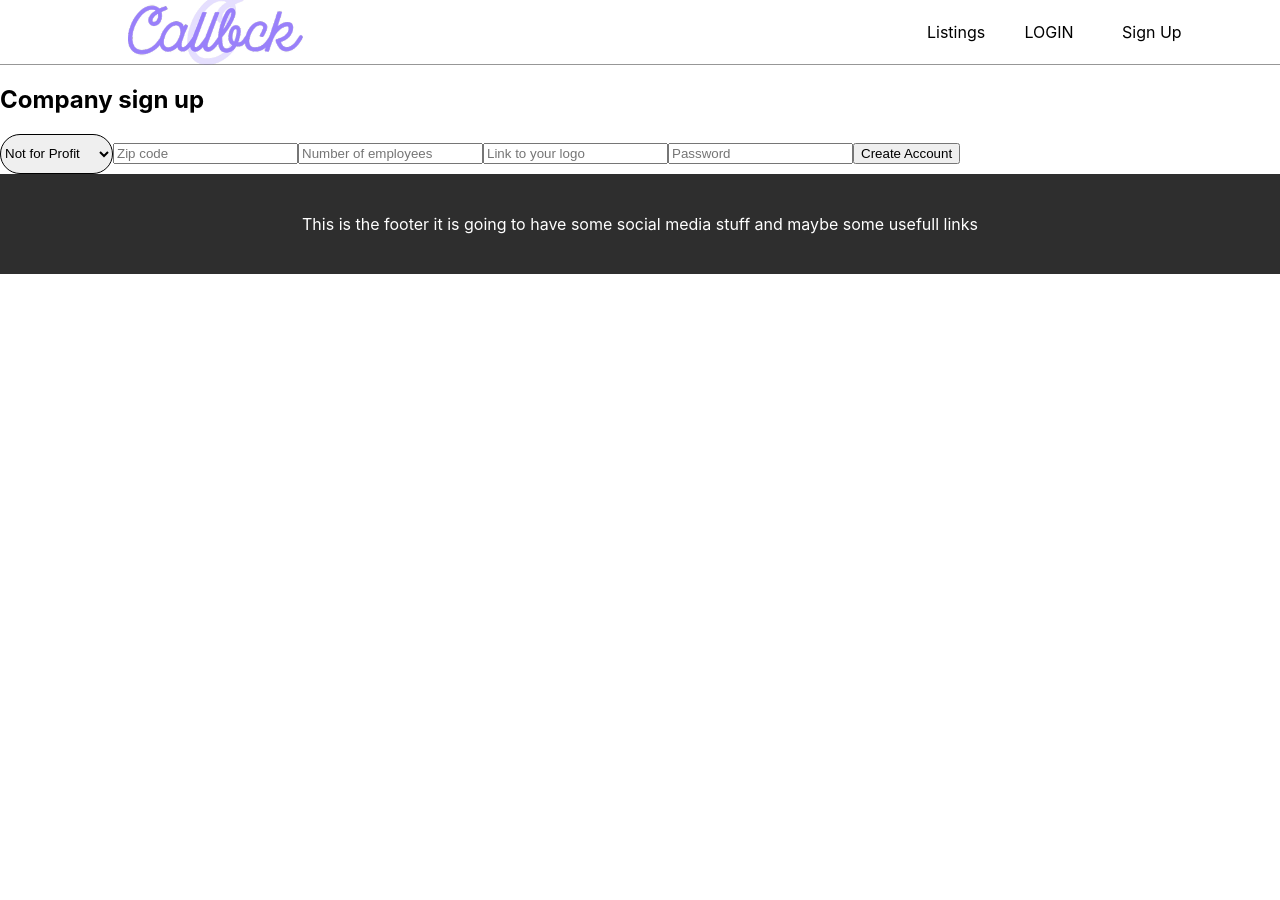
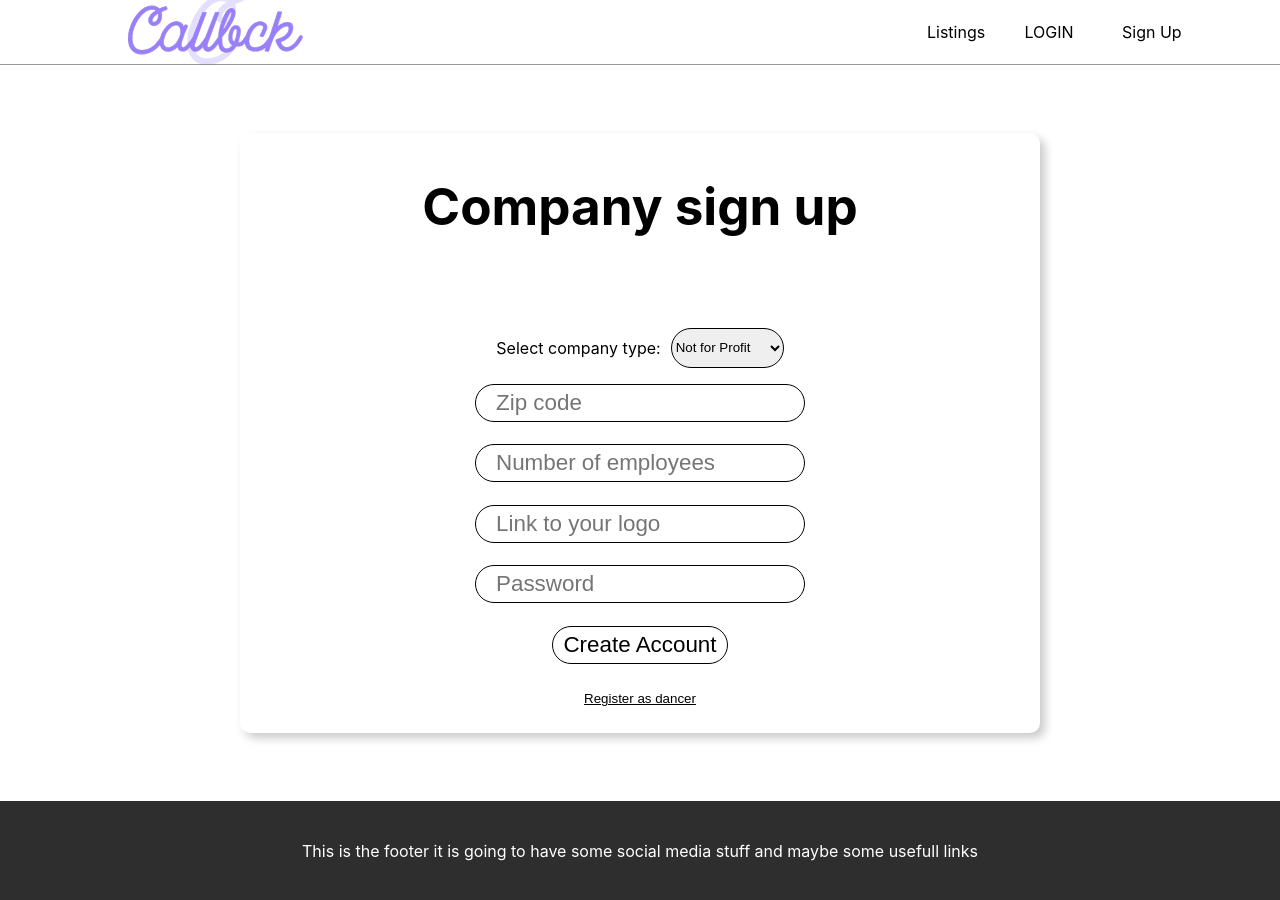
Before and after one commit to ItsAnyaS/Callbck, a React (Create React App) app in the folder client/: page /company/signup in a window 1280 px wide. Both pictures are taken after typing "Sample", "Sample", "name@example.com" into the empty fields and a click on the button "Next". Before the commit the page ends 800 px from the top, so only its background shows below. Built offline with nearby package versions, Linux system fonts and the light colour scheme; the HTML template or start-up script is replaced by a standard one.

Commit message:
added styling to auth page

```diff
--- a/client/src/components/CompanySignUp.js
+++ b/client/src/components/CompanySignUp.js
@@ -1,6 +1,7 @@
 import { useEffect, useState } from "react"
 import { useNavigate} from 'react-router-dom'
 import Cookies from 'js-cookie'
+import '../styles/Register.css'
 
 const CompanySignUp = () => {
     const navigate = useNavigate()
@@ -42,27 +43,31 @@ const CompanySignUp = () => {
     }
 
     return (
-    <main>
+    <main  id='signup-page'>
     <section>
         <h1>Company sign up</h1>
    { !isStepTwo && <form onSubmit={handleStepOne}>
         <input name='name' onChange={handleInput} required placeholder="Company name"/>
         <textarea name='bio' onChange={handleInput} required placeholder="Short bio describing your companies goals..."/>
         <input name='email' onChange={handleInput} required placeholder="Email" type={'email'}/>
-        <button>Next</button>
+        <button className="hover">Next <ion-icon name="arrow-forward-outline"></ion-icon></button>
     </form>}
    { isStepTwo && <form onSubmit={createNewCompany}>
+    <div>
+        <label>Select company type:</label>
         <select name='company_type' required placeholder="Company type" onChange={handleInput}>
         <option defaultChecked={true} disabled >---Select-one---</option>
         <option value={'not-for-profit'} >Not for Profit</option>
         <option value={'for-profit'}>For Profit</option>
         </select>
+    </div>
         <input name='location' minLength="5" maxLength="5" onChange={handleInput} type={'number'} required placeholder="Zip code"/>
         <input name='number_of_employees' onChange={handleInput} type={'number'} required placeholder="Number of employees"/>
         <input name='logo' onChange={handleInput} required placeholder="Link to your logo"/>
         <input name="password_digest" required type={'password'} placeholder="Password" onChange={handleInput} />
-        <button >Create Account</button>
+        <button className="hover">Create Account</button>
     </form>}
+    <button onClick={()=> {navigate('/dancer/signup')}}>Register as dancer</button>
     </section>
     </main>
     )
--- a/client/src/components/DancerSignUp.js
+++ b/client/src/components/DancerSignUp.js
@@ -53,22 +53,26 @@ const DancerSignUp = () => {
     <section>
         <h1>Dancer sign up</h1>
    { !isStepTwo && <form onSubmit={handleStepOne}>
-        <input name='first_name' onChange={handleInput} required placeholder="First name"/>
+        <input className="first_name_input" name='first_name' onChange={handleInput} required placeholder="First name"/>
         <input name='last_name' onChange={handleInput} required placeholder="Last name"/>
         <input name='email' onChange={handleInput} required placeholder="Email" type={'email'}/>
-        <button>Next</button>
+        <button className="hover">Next <ion-icon name="arrow-forward-outline"></ion-icon></button>
     </form>}
    { isStepTwo && <form onSubmit={createNewDancer}>
-        <select name='gender' required placeholder="Gender" onChange={handleInput}>
+    <div>
+       <label htmlFor="gender-drop-down">Choose gender:</label>
+       <select name='gender' id="gender-drop-down" required placeholder="Gender" onChange={handleInput}>
         <option defaultChecked={true} disabled >---Select-one---</option>
         <option value={'female'} >Female</option>
         <option value={'male'}>Male</option>
         <option value={'non-binary'}>Non-binary</option>
         </select>
+    </div>
         <input name='location' minLength="5" maxLength="5" onChange={handleInput} type={'number'} required placeholder="Zip code"/>
         <input name="password_digest" required type={'password'} placeholder="Password" onChange={handleInput} />
         <button >Create Account</button>
     </form>}
+        <button onClick={()=> {navigate('/company/signup')}}>Register as company</button>
     </section>
     </main>
     )
--- a/client/src/styles/Register.css
+++ b/client/src/styles/Register.css
@@ -5,9 +5,86 @@
     justify-content: center;
 }
 
+#signup-page div {
+    margin-bottom: 1em;
+    display: flex;
+    align-items: center;
+    gap: 10px;
+}
+
+
+#signup-page textarea {
+width: 70%;
+height: 150px;
+border-radius: 10px;
+margin-bottom: 2em;
+resize: none;
+}
+
+
 #signup-page section {
-border: 1px solid black;
+/* border: 1px solid black; */
+border: none;
+box-shadow: 5px 5px 10px rgba(0, 0, 0, 0.21);
+border-radius: 10px;
 min-width: 800px;
-width: 50%;
-aspect-ratio: 1.5/1;
+width: 40%;
+min-height: 600px;
+display: flex;
+align-items: center;
+flex-direction: column;
 }
+
+#signup-page section button {
+    background-color: transparent;
+    border: none;
+    text-decoration: underline;
+    margin-top: 2em;
+}
+
+#signup-page section h1 {
+    font-size: 3.2em;
+}
+
+#signup-page section form {
+margin-top: 3em;
+display: flex;
+flex-direction: column;
+width: 60%;
+align-items: center;
+justify-content: center;
+position: relative;
+}
+
+#signup-page section form input {
+    margin-bottom: 1em;
+    font-size: 1.4em;
+    border-radius: 26px;
+    border: 1px solid black;
+    padding: 5px 20px;
+    width: 60%;
+}
+
+#signup-page section form button {
+    font-size: 1.4em;
+    display: flex;
+    align-items: center;
+    gap: 5px;
+    padding: 5px 10px;
+    border-radius: 26px;
+    border: 1px solid black;
+    background-color: transparent;
+    text-decoration: none;
+    margin: 0;
+}
+
+/* #signup-page label {
+    color: black;
+    position: absolute;
+    top: -6%;
+    left: 27%;
+    background-color: white;
+    padding: 1px 5px;
+    z-index: 10;
+    font-size:0.9em;
+} */
```
